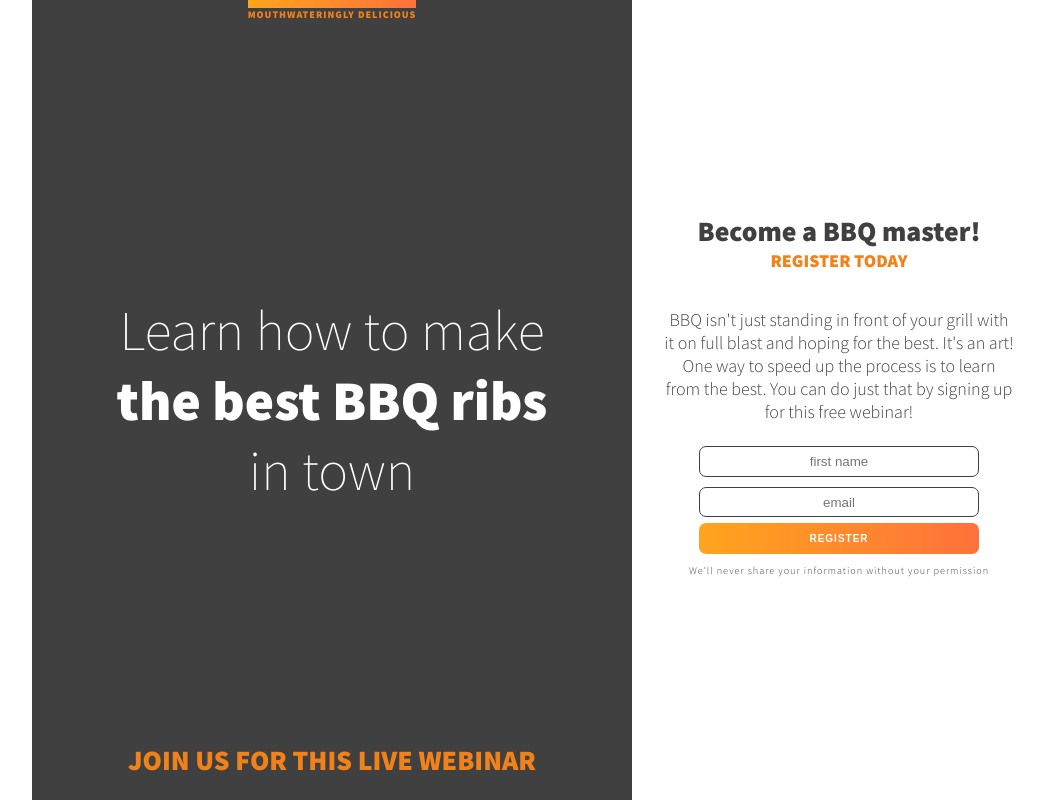
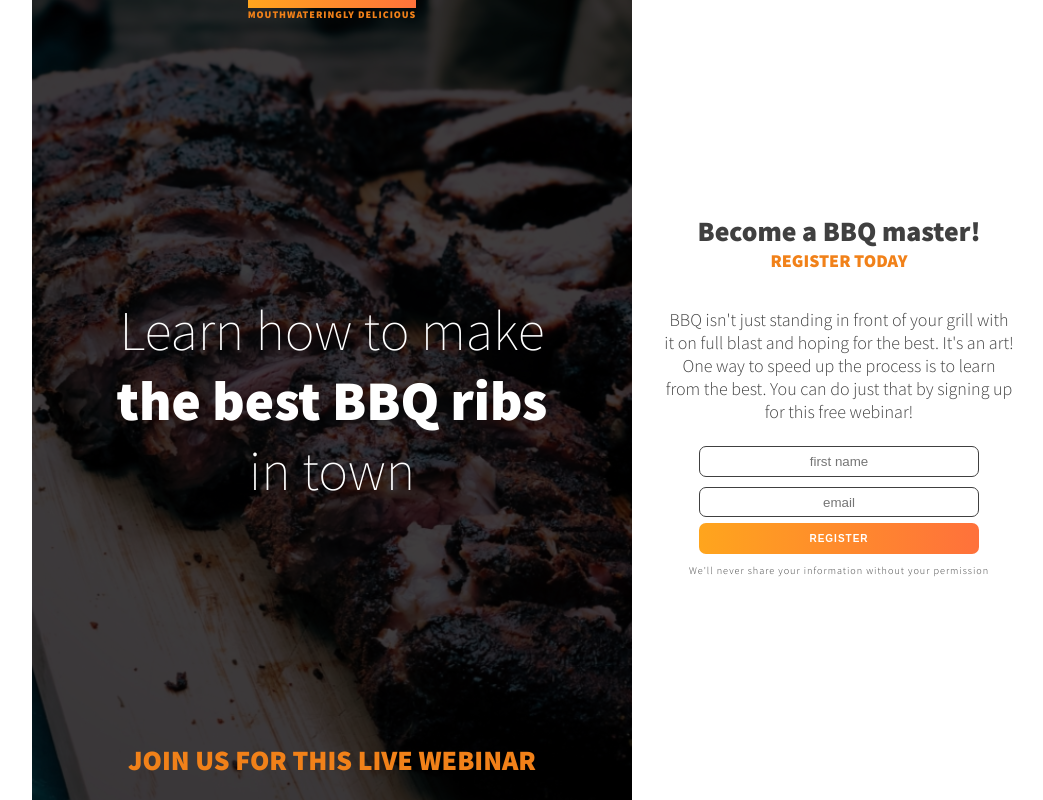
Before and after one commit to as77jc/Simple-Form, a plain HTML site: page index.html in a window 1280 px wide. Shown: the whole page, without its empty margins (108-1151 px from the left). Drawn offline with Linux system fonts and the light colour scheme; the site is published under a folder, as on GitHub Pages, so addresses that start at the root find nothing.

Commit message:
Update style.css

```diff
--- a/css/style.css
+++ b/css/style.css
@@ -66,7 +66,7 @@ h2 + p {
 
 .intro {
     background-color: #404040;
-    background-image: url(/images/ribs.jpg);
+    background-image: url('../images/ribs.jpg');
     background-blend-mode: multiply;
     background-size: cover;
     background-position: center;
```
